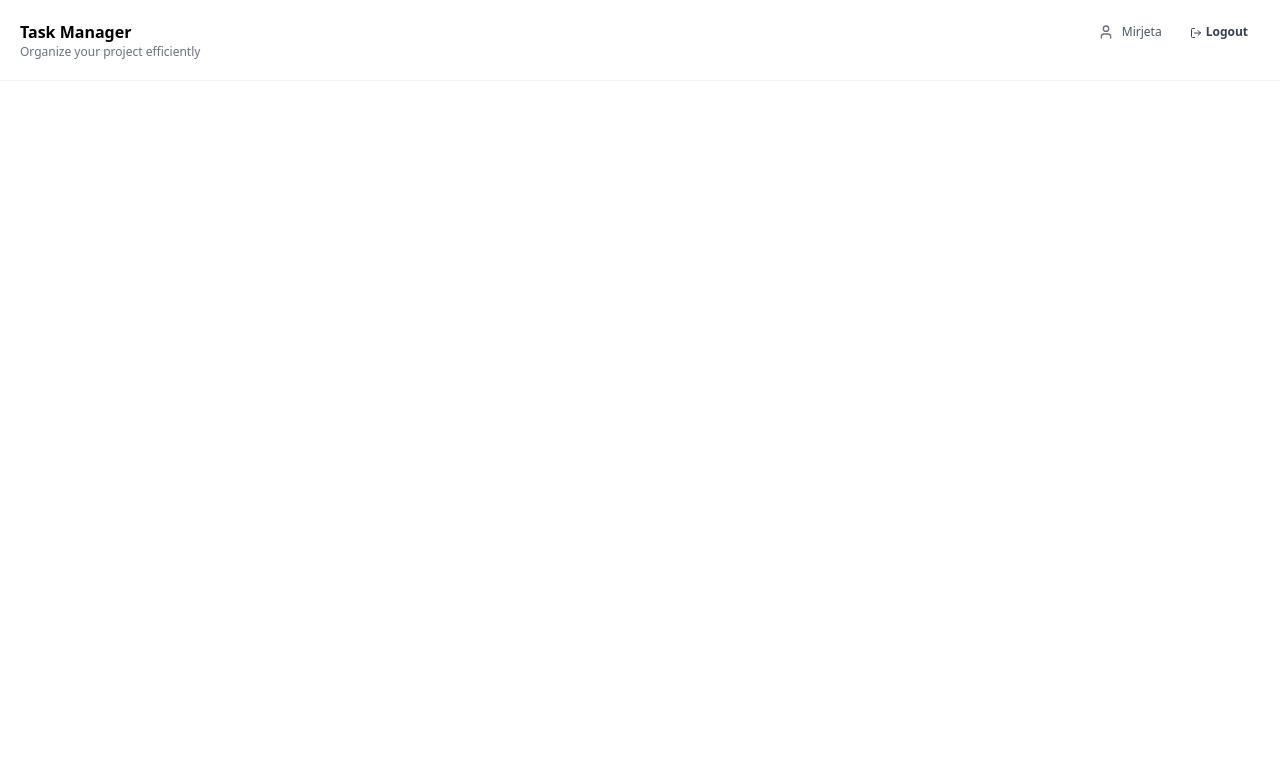
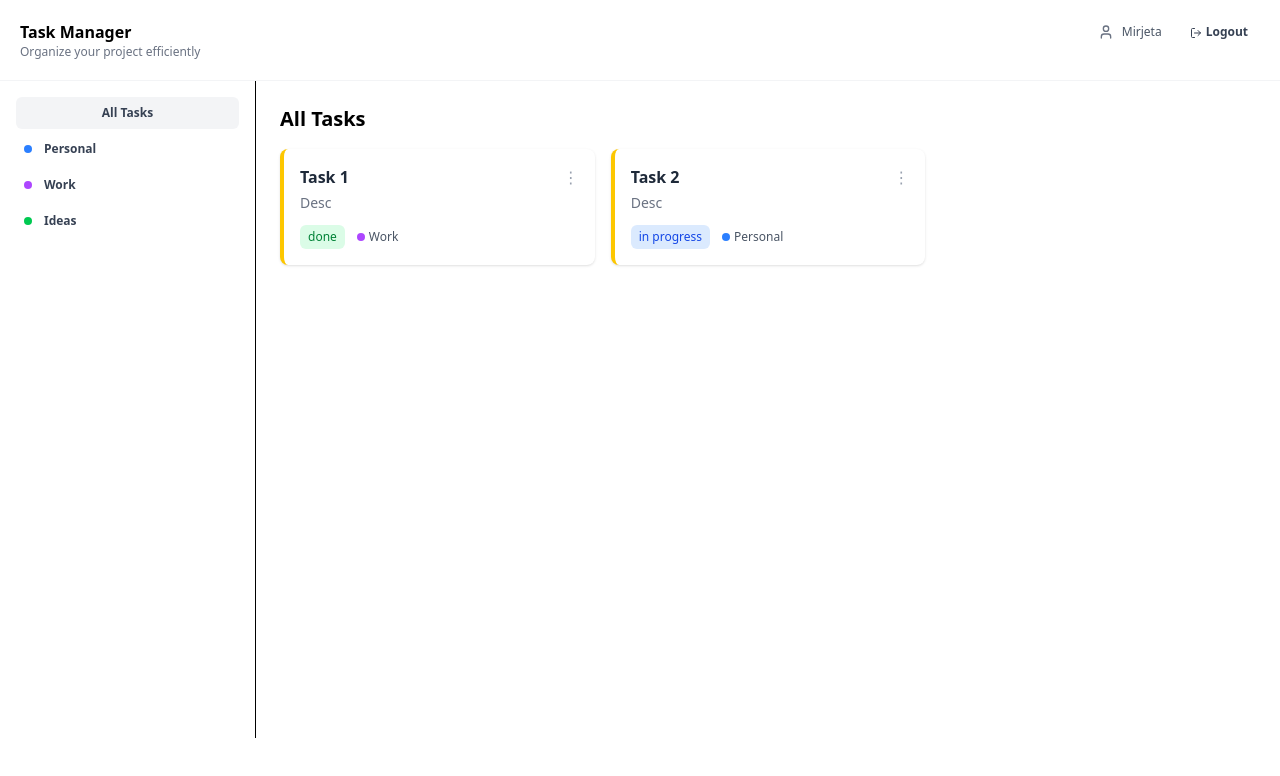
Before and after one commit to mirjetamustafa/projekti-final, a React app in the folder taskManager/: page / in a window 1280 px wide. Shown: the top 776 px of the page. Built offline with nearby package versions, Linux system fonts and the light colour scheme; the HTML template or start-up script is replaced by a standard one.

Commit message:
added home, sidebar and updated button

```diff
--- a/taskManager/src/App.tsx
+++ b/taskManager/src/App.tsx
@@ -1,9 +1,9 @@
-import Header from './components/Header/Header'
+import Home from './pages/Home/Home'
 
 function App() {
   return (
     <div className="">
-      <Header />
+      <Home />
     </div>
   )
 }
--- /dev/null
+++ b/taskManager/src/components/Sidebar/Sidebar.tsx
@@ -0,0 +1,46 @@
+import Button from '../shared/Button/Button'
+import { categoryColors } from '../shared/utils/categoryColors'
+import type { Category } from '../types/task'
+
+type SidebarProps = {
+  selectedCategory: Category | null
+  onSelectedCategory: (category: Category | null) => void
+}
+
+const categories: Category[] = ['Personal', 'Work', 'Ideas']
+
+const Sidebar = ({ selectedCategory, onSelectedCategory }: SidebarProps) => {
+  return (
+    <aside className="w-64 border-r p-4 space-y-1">
+      <Button
+        onClick={() => onSelectedCategory(null)}
+        variant={selectedCategory === null ? 'active' : 'default'}
+        className={`bg-gray-50 p-2 ${
+          selectedCategory === null ? 'bg-gray-100' : ''
+        }`}
+      >
+        All Tasks
+      </Button>
+
+      {categories.map((cat) => {
+        const colors = categoryColors[cat]
+
+        return (
+          <Button
+            key={cat}
+            onClick={() => onSelectedCategory(cat)}
+            variant={selectedCategory === cat ? 'active' : 'default'}
+            className={`flex items-center gap-3 p-2 ${
+              selectedCategory === cat ? 'bg-gray-100' : ''
+            }`}
+          >
+            <span className={`w-2 h-2 rounded-full ${colors.dot}`}></span>
+            <span> {cat} </span>
+          </Button>
+        )
+      })}
+    </aside>
+  )
+}
+
+export default Sidebar
--- a/taskManager/src/components/shared/Button/Button.tsx
+++ b/taskManager/src/components/shared/Button/Button.tsx
@@ -2,7 +2,7 @@ type ButtonProps = {
   children: React.ReactNode
   onClick?: () => void
   type?: 'button' | 'submit' | 'reset'
-  disabled?: boolean
+  variant?: 'default' | 'active'
   className?: string
 }
 
@@ -10,16 +10,19 @@ const Button = ({
   children,
   onClick,
   type = 'button',
-  disabled = false,
+  variant = 'default',
   className = '',
 }: ButtonProps) => {
   return (
     <button
       type={type}
       onClick={onClick}
-      disabled={disabled}
-      className={` text-xs w-full font-bold rounded-md hover:bg-blue-500
-        ${disabled ? 'opacity-50 cursor-not-allowed' : 'cursor-pointer'}
+      className={` text-xs w-full font-bold rounded-md hover:bg-gray-100 cursor-pointer
+        ${
+          variant === 'active'
+            ? 'text-gray-700'
+            : 'hover:bg-gray-100 text-gray-700'
+        }
         ${className}`}
     >
       {children}
--- a/taskManager/src/components/shared/utils/categoryColors.ts
+++ b/taskManager/src/components/shared/utils/categoryColors.ts
@@ -1,5 +1,7 @@
+import type { Category } from '../../types/task'
+
 export const categoryColors: Record<
-  string,
+  Category,
   {
     dot: string
     border: string
--- /dev/null
+++ b/taskManager/src/components/types/task.ts
@@ -0,0 +1,8 @@
+export type Category = 'Personal' | 'Work' | 'Ideas' | 'Marketing'
+
+export type Task = {
+  id: string
+  title: string
+  description: string
+  category: Category
+}
--- /dev/null
+++ b/taskManager/src/pages/Home/Home.tsx
@@ -0,0 +1,66 @@
+import { useState } from 'react'
+import Header from '../../components/Header/Header'
+import Sidebar from '../../components/Sidebar/Sidebar'
+import type { Category, Task } from '../../components/types/task'
+import Cards from '../../components/shared/Cards/Cards'
+
+const tasks: Task[] = [
+  {
+    id: '1',
+    title: 'Task 1',
+    description: 'Desc',
+    status: 'done',
+    category: 'Work',
+  },
+  {
+    id: '2',
+    title: 'Task 2',
+    description: 'Desc',
+    status: 'in progress',
+    category: 'Personal',
+    priorty: 'high',
+  },
+]
+
+const Home = () => {
+  const [selectedCategory, setSelectedCategory] = useState<Category | null>(
+    null
+  )
+
+  const filteredTasks = selectedCategory
+    ? tasks.filter((t) => t.category === selectedCategory)
+    : tasks
+
+  return (
+    <div>
+      <Header />
+      <div className="flex h-[657px]">
+        <Sidebar
+          selectedCategory={selectedCategory}
+          onSelectedCategory={setSelectedCategory}
+        />
+
+        <main className="flex-1 p-6">
+          <h1 className="text-xl font-semibold mb-4">
+            {selectedCategory ?? 'All Tasks'}
+          </h1>
+
+          <div className="grid grid-cols-3 gap-4">
+            {filteredTasks.map((task) => (
+              <div key={task.id}>
+                <Cards
+                  title={task.title}
+                  description={task.description}
+                  status={task.status}
+                  category={task.category}
+                />
+              </div>
+            ))}
+          </div>
+        </main>
+      </div>
+    </div>
+  )
+}
+
+export default Home
```
